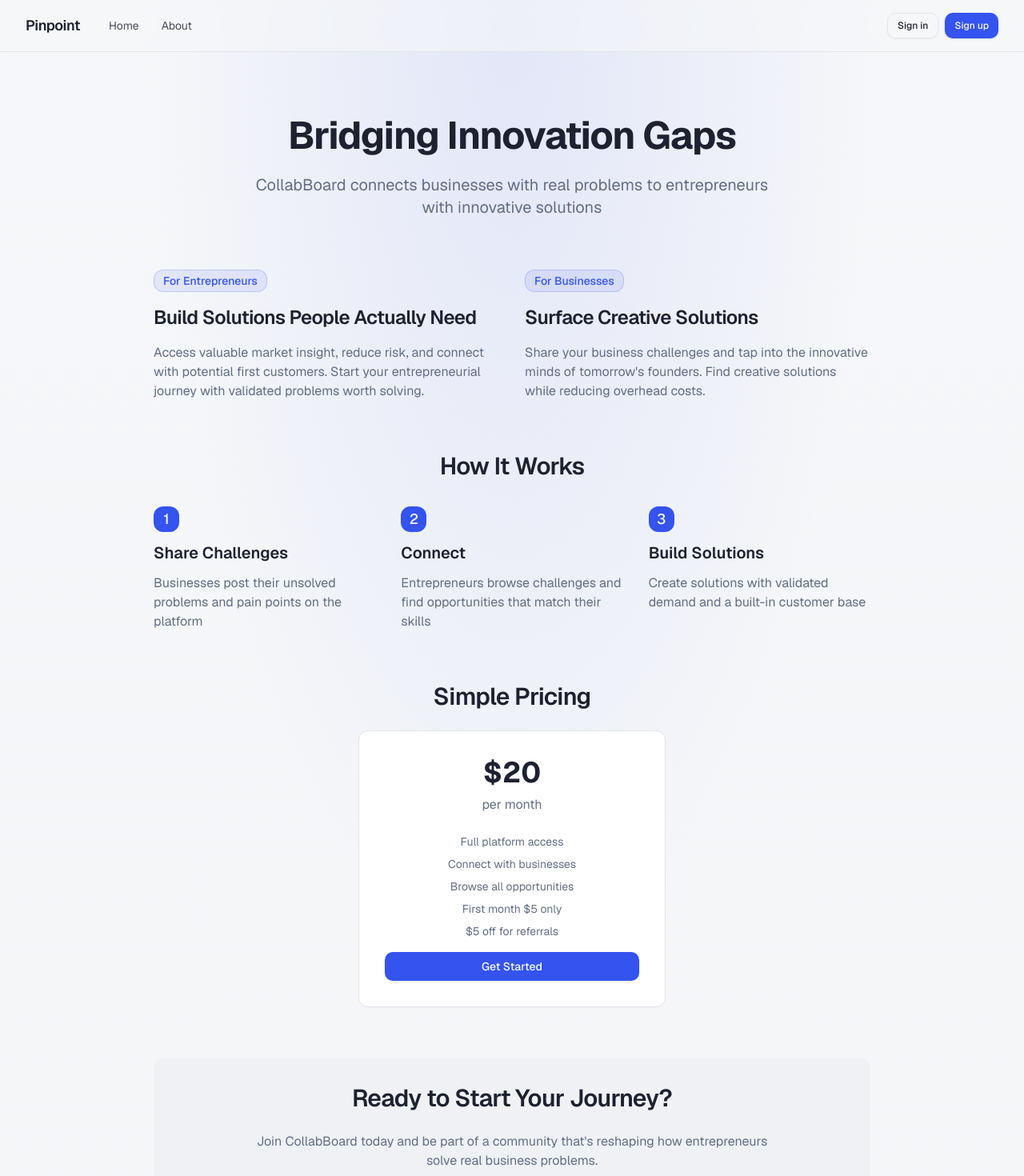
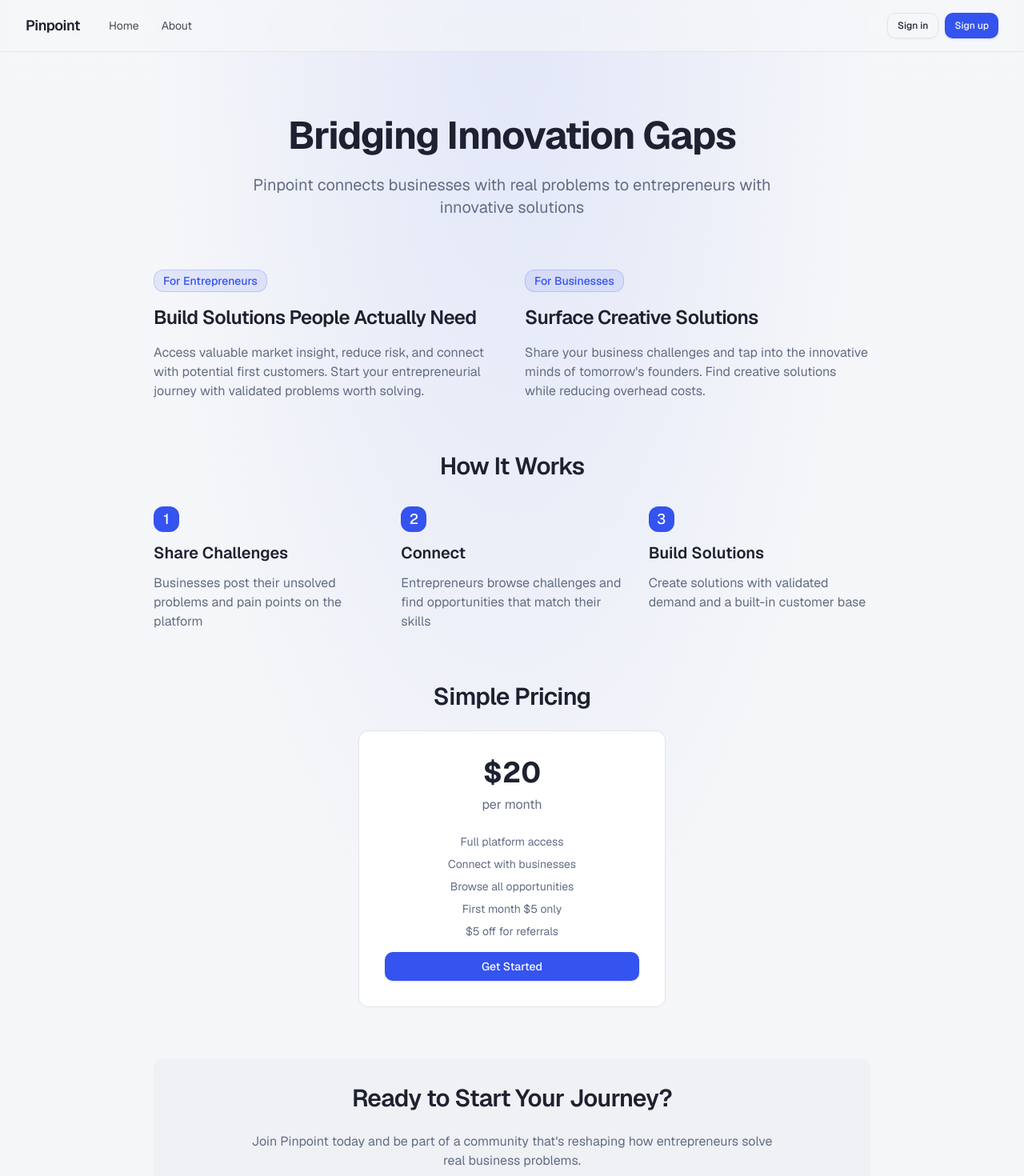
Before and after one commit to Pinpoint-Website/pinpoint, a Next.js app: page /about in a window 1280 px wide. Shown: the top 1470 px of the page at 80% size. Built offline with nearby package versions, Linux system fonts and the light colour scheme; no server answers.

Commit message:
Update About page brand references
cgen-ce4a79c1f7174bdaa9d1964fb8bc0235

```diff
--- a/app/about/page.tsx
+++ b/app/about/page.tsx
@@ -10,7 +10,7 @@ export default function AboutPage() {
           Bridging Innovation Gaps
         </h1>
         <p className="text-xl text-muted-foreground max-w-2xl mx-auto">
-          CollabBoard connects businesses with real problems to entrepreneurs with innovative solutions
+          Pinpoint connects businesses with real problems to entrepreneurs with innovative solutions
         </p>
       </section>
 
@@ -107,7 +107,7 @@ export default function AboutPage() {
           Ready to Start Your Journey?
         </h2>
         <p className="text-muted-foreground max-w-2xl mx-auto">
-          Join CollabBoard today and be part of a community that&apos;s reshaping how entrepreneurs solve real business problems.
+          Join Pinpoint today and be part of a community that&apos;s reshaping how entrepreneurs solve real business problems.
         </p>
         <div className="flex gap-4 justify-center">
           <Button asChild>
```
